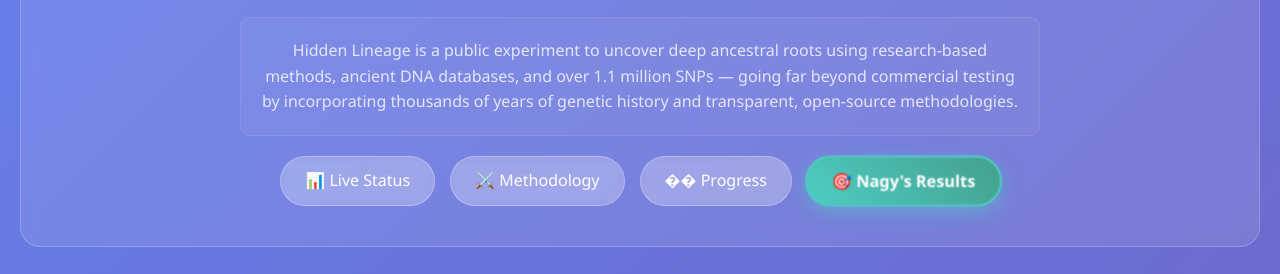
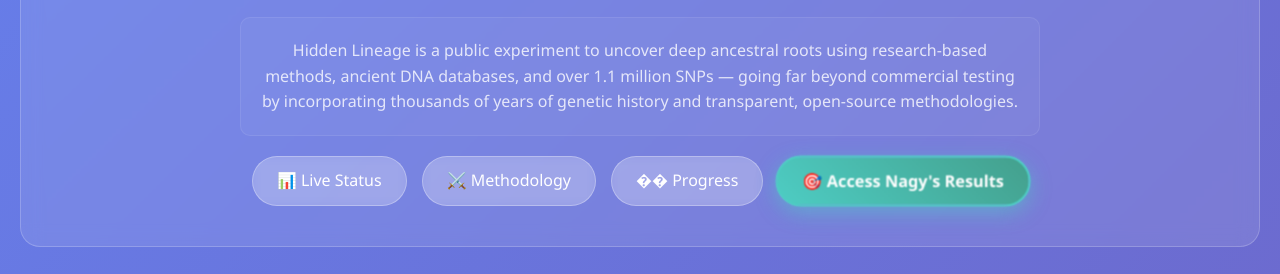
Before and after one commit to nagyelshal/hidden-lineage-public, a plain HTML site: page index.html in a window 1280 px wide. Shown: the part 156-430 px from the top of the page. Drawn offline with Linux system fonts and the light colour scheme.

Commit message:
Update index.html: Add link to detailed results page
- Updated results button to link to results.html
- Improved navigation between dashboard and detailed analysis

```diff
--- a/index.html
+++ b/index.html
@@ -495,7 +495,7 @@
             <a href="#status" class="nav-btn">📊 Live Status</a>
             <a href="#comparison" class="nav-btn">⚔️ Methodology</a>
             <a href="#progress" class="nav-btn">�� Progress</a>
-            <a href="#results" class="nav-btn results-btn">🎯 Nagy's Results</a>
+            <a href="results.html" class="nav-btn results-btn">🎯 Access Nagy's Results</a>
         </div>
     </div>
 
```
